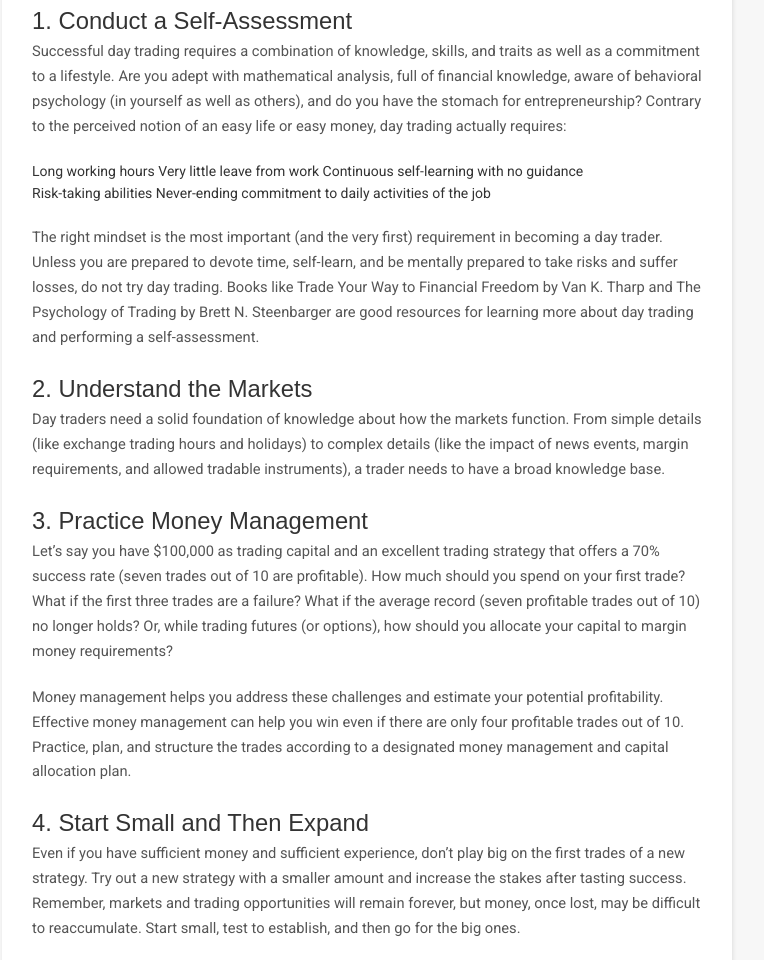
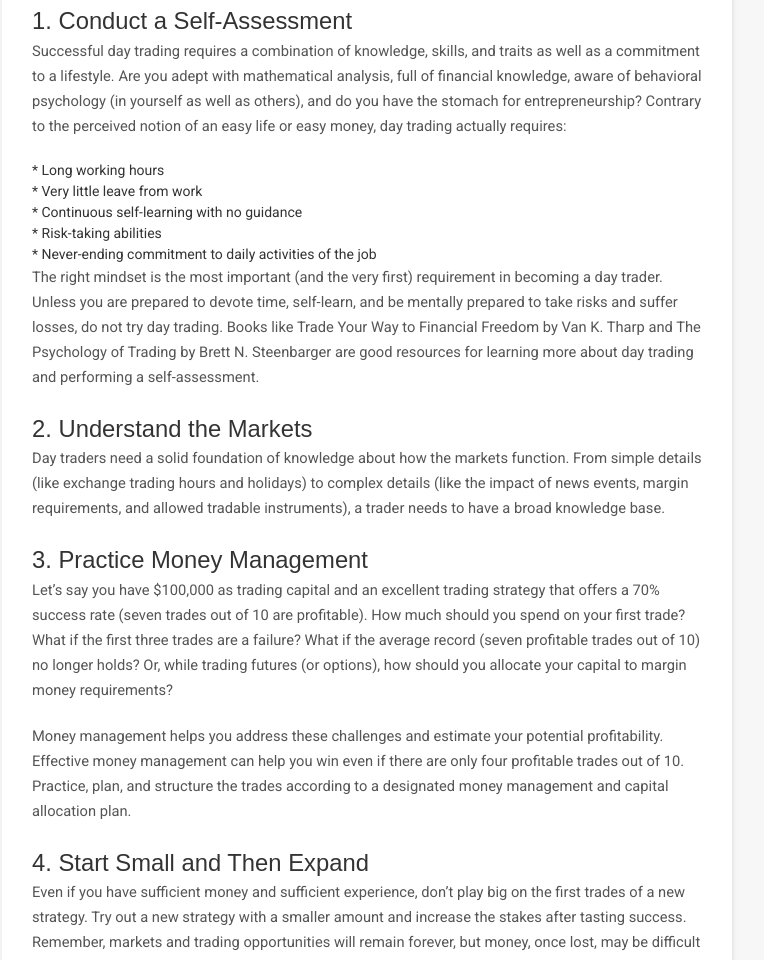
Before and after one commit to LesGil15894/Finance-UK-2021, a plain HTML site: page 2.html in a window 1280 px wide. Shown: the part 831-1791 px from the top of the page, without its empty margins (273-1037 px from the left). Drawn offline with Linux system fonts and the light colour scheme; a script that the page names is missing.

Commit message:
Update 2.html

```diff
--- a/2.html
+++ b/2.html
@@ -55,15 +55,13 @@
                         <h3>1. Conduct a Self-Assessment</h3>
                         <p>Successful day trading requires a combination of knowledge, skills, and traits as well as a commitment to a lifestyle. Are you adept with mathematical analysis, full of financial knowledge, aware of behavioral psychology (in yourself as well as others), and do you have the stomach for entrepreneurship? Contrary to the perceived notion of an easy life or easy money, day trading actually requires:</p><br>
 
-                            <ul>
-                            <li>Long working hours</li>
-                            <li>Very little leave from work</li>
-                            <li>Continuous self-learning with no guidance</li>
-                            <li>Risk-taking abilities</li>
-                            <li>Never-ending commitment to daily activities of the job</li>
-                            </ul><br>
+			* Long working hours<br>
+                        * Very little leave from work<br>
+                        * Continuous self-learning with no guidance<br>
+                        * Risk-taking abilities<br>
+                        * Never-ending commitment to daily activities of the job<br>
 
-                        <p>The right mindset is the most important (and the very first) requirement in becoming a day trader. Unless you are prepared to devote time, self-learn, and be mentally prepared to take risks and suffer losses, do not try day trading. Books like Trade Your Way to Financial Freedom by Van K. Tharp and The Psychology of Trading by Brett N. Steenbarger are good resources for learning more about day trading and performing a self-assessment.</p><br>
+			<p>The right mindset is the most important (and the very first) requirement in becoming a day trader. Unless you are prepared to devote time, self-learn, and be mentally prepared to take risks and suffer losses, do not try day trading. Books like Trade Your Way to Financial Freedom by Van K. Tharp and The Psychology of Trading by Brett N. Steenbarger are good resources for learning more about day trading and performing a self-assessment.</p><br>
 
                         <h3>2. Understand the Markets</h3>
                         <p>Day traders need a solid foundation of knowledge about how the markets function. From simple details (like exchange trading hours and holidays) to complex details (like the impact of news events, margin requirements, and allowed tradable instruments), a trader needs to have a broad knowledge base. </p><br>
```
